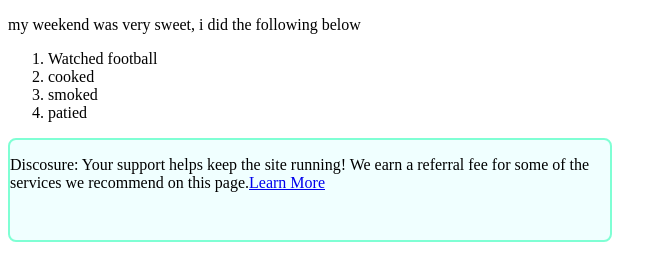
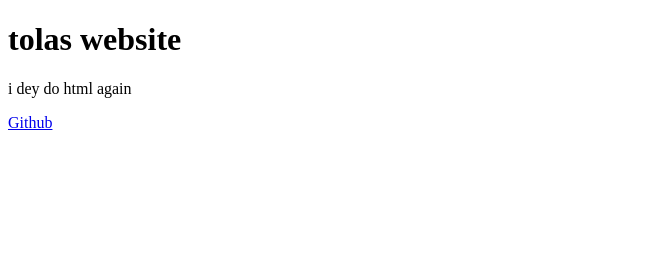
Before and after one commit to librizz900/html, a plain HTML site: page index.html in a window 1280 px wide. Shown: the whole page, without its empty margins (0-667 px from the left). Drawn offline with Linux system fonts and the light colour scheme.

Commit message:
another code added

```diff
--- a/index.html
+++ b/index.html
@@ -4,30 +4,12 @@
     <meta charset="UTF-8">
     <meta http-equiv="X-UA-Compatible" content="IE=edge">
     <meta name="viewport" content="width=device-width, initial-scale=1.0">
-    <title>my web page</title>
-    <style>
-        .para {
-            height: 100px;
-            width: 600px;
-            border: 2px solid black;
-            background-color: azure;
-            border-radius: 8px;
-            border-color: aquamarine;
-        }
-
-    </style>
+    <title>tola frst web</title>
 </head>
 <body>
-    <p>my weekend was very sweet, i did the following below</p>
-    <ol>
-        <li>Watched football</li>
-        <li>cooked</li>
-        <li>smoked </li>
-        <li>patied</li>
-    </ol>
+    <h1>tolas website</h1>
+    <p>i dey do html again</p>
 
-    <div class="para">
-        <p>Discosure: Your support helps keep the site running! We earn a referral fee for some of the services we recommend on this page.<a href="https://google" target="_blank">Learn More</a></p>
-    </div>
+    <a href="https://github.com/librizz900" target="_blank">Github</a>
 </body>
 </html>
```
